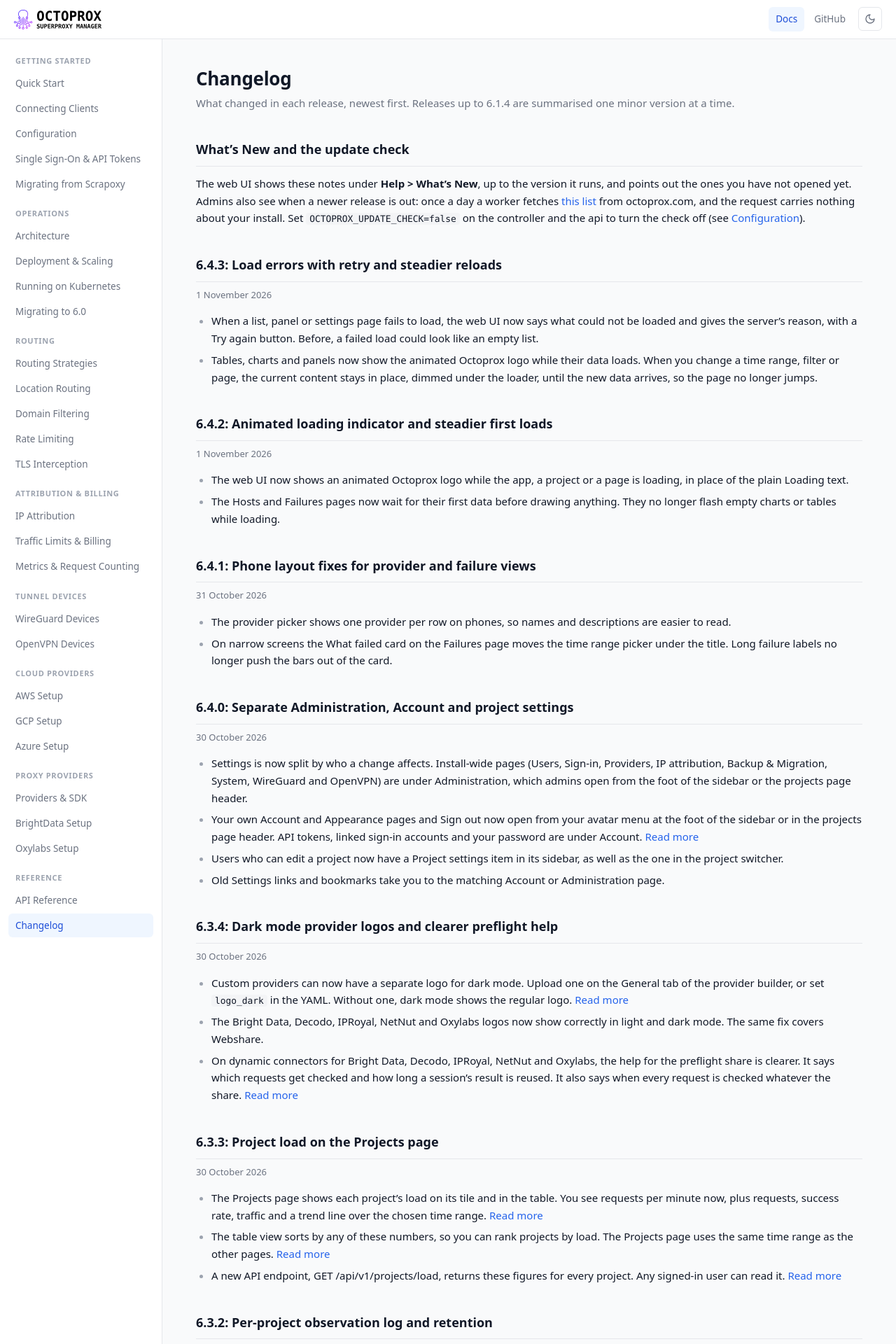
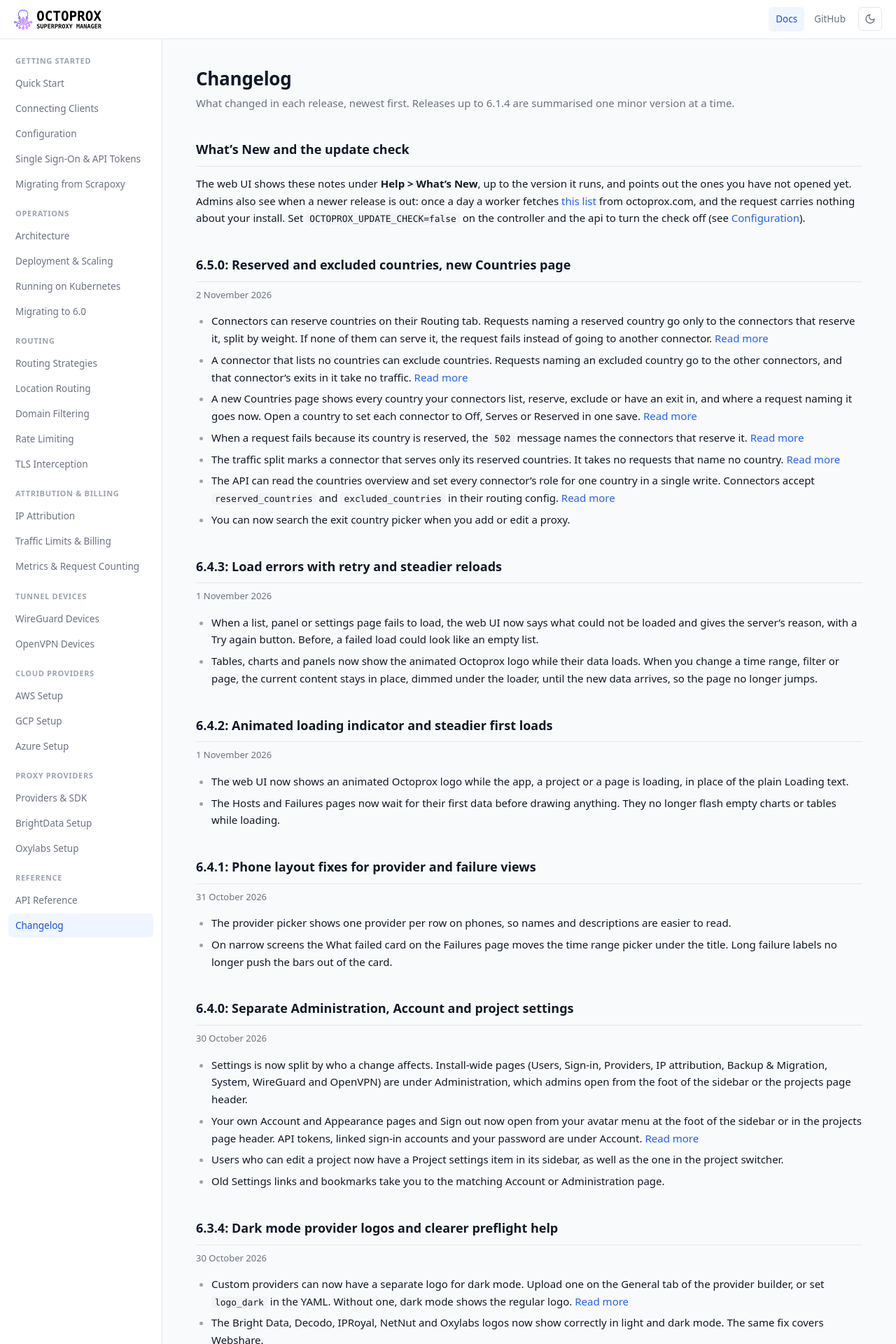
Before and after one commit to octoprox/octoprox, a Jekyll site: the page built from docs/changelog.md, in a window 1280 px wide. Shown: the top 1920 px of the page at 70% size. Built offline with Jekyll 4.4.1, drawn with Linux system fonts in a browser that asks for light colours.

Commit message:
Bump version to 6.5.0

```diff
--- a/docs/_data/releases.yml
+++ b/docs/_data/releases.yml
@@ -9,6 +9,24 @@
 #   title    a few words naming the main themes
 #   changes  what changed, for the people who use Octoprox; `docs` is a page
 #            on octoprox.com that explains it, such as connecting#exit-headers
+
+- version: 6.5.0
+  date: 2026-11-02
+  title: Reserved and excluded countries, new Countries page
+  changes:
+    - text: "Connectors can reserve countries on their Routing tab. Requests naming a reserved country go only to the connectors that reserve it, split by weight. If none of them can serve it, the request fails instead of going to another connector."
+      docs: routing-strategies#reserved-and-excluded-countries
+    - text: "A connector that lists no countries can exclude countries. Requests naming an excluded country go to the other connectors, and that connector's exits in it take no traffic."
+      docs: routing-strategies#reserved-and-excluded-countries
+    - text: "A new Countries page shows every country your connectors list, reserve, exclude or have an exit in, and where a request naming it goes now. Open a country to set each connector to Off, Serves or Reserved in one save."
+      docs: routing-strategies#reserved-and-excluded-countries
+    - text: "When a request fails because its country is reserved, the `502` message names the connectors that reserve it."
+      docs: routing-strategies#reserved-and-excluded-countries
+    - text: "The traffic split marks a connector that serves only its reserved countries. It takes no requests that name no country."
+      docs: api#traffic-split
+    - text: "The API can read the countries overview and set every connector's role for one country in a single write. Connectors accept `reserved_countries` and `excluded_countries` in their routing config."
+      docs: api#countries
+    - text: "You can now search the exit country picker when you add or edit a proxy."
 
 - version: 6.4.3
   date: 2026-11-01
--- a/pyproject.toml
+++ b/pyproject.toml
@@ -1,6 +1,6 @@
 [project]
 name = "octoprox"
-version = "6.4.3"
+version = "6.5.0"
 description = "A dynamic and flexible proxy manager"
 readme = "README.md"
 requires-python = ">=3.12"
```
